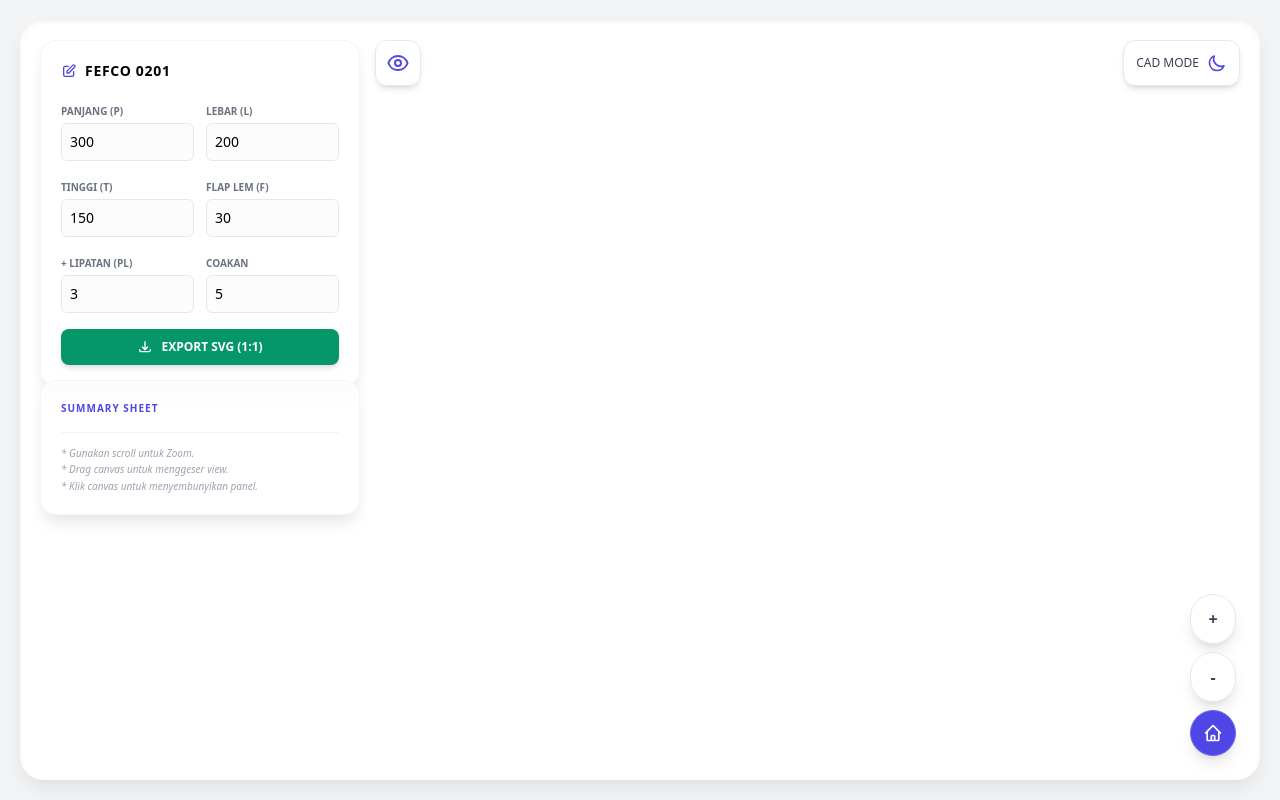
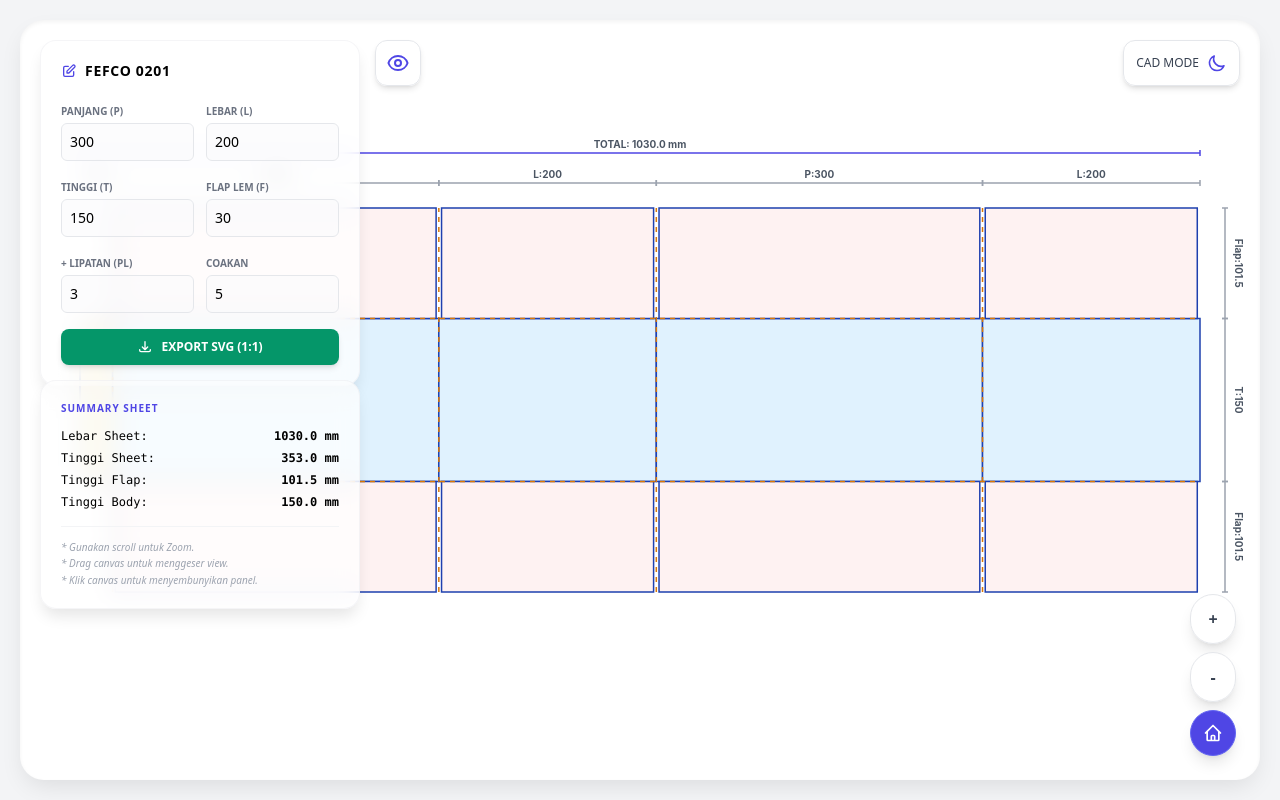
Before and after one commit to korallite/dieline-visualizer, a plain HTML site: page index.html in a window 1280 px wide. Drawn offline with nearby package versions, Linux system fonts and the light colour scheme.

Commit message:
Update index.html

```diff
--- a/index.html
+++ b/index.html
@@ -199,7 +199,7 @@
         <div id="statusMessage" class="bg-white/90 backdrop-blur px-6 py-2 rounded-full shadow-lg border border-gray-100 text-sm font-medium transition-all transform translate-y-0 opacity-0">
         </div>
     </div>
-<script src="js/apps.js"></script>
-
+<script src="js/app.js"></script>
+<script src="js/logic.js"></script>
 </body>
 </html>
```
